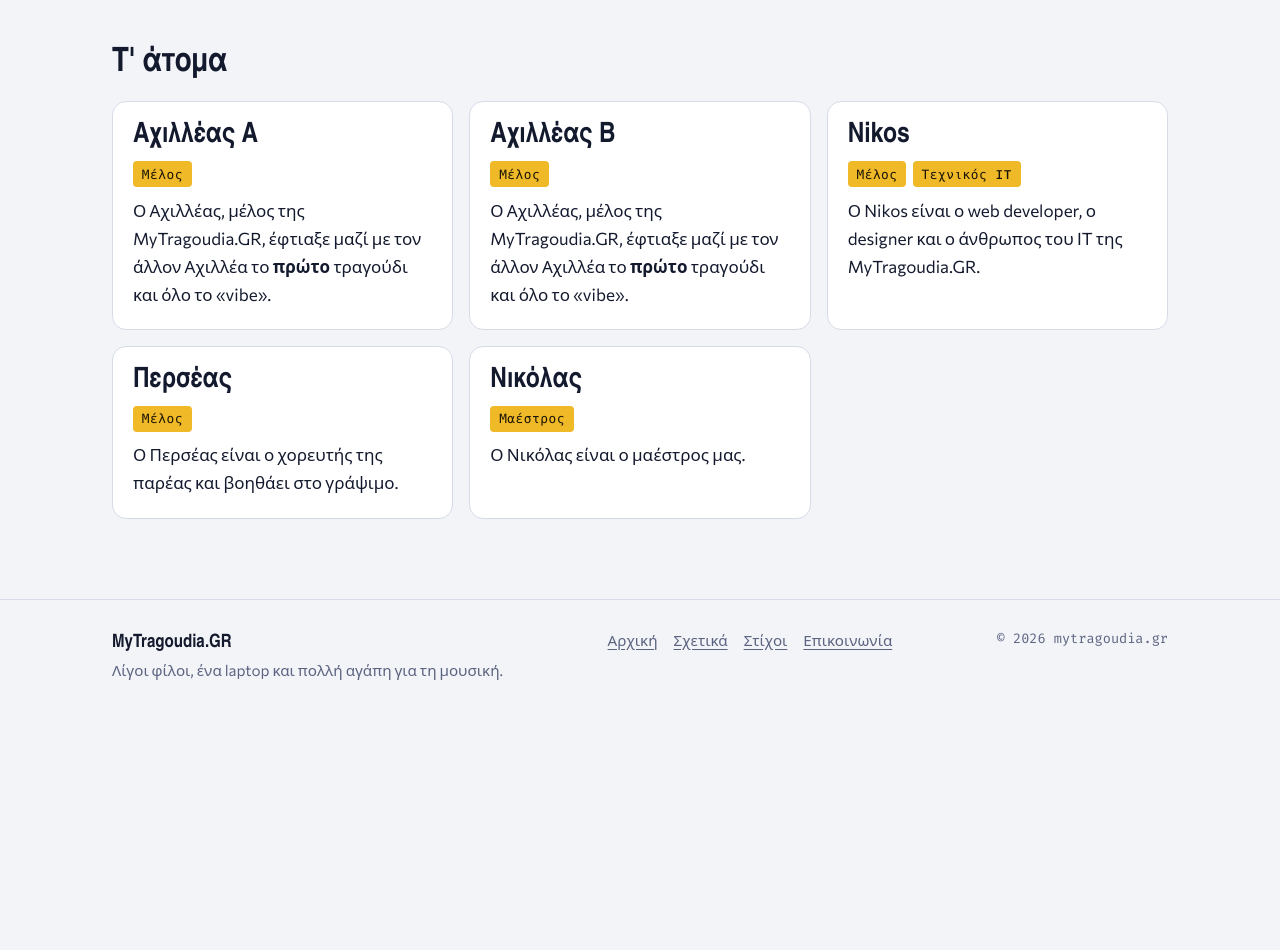
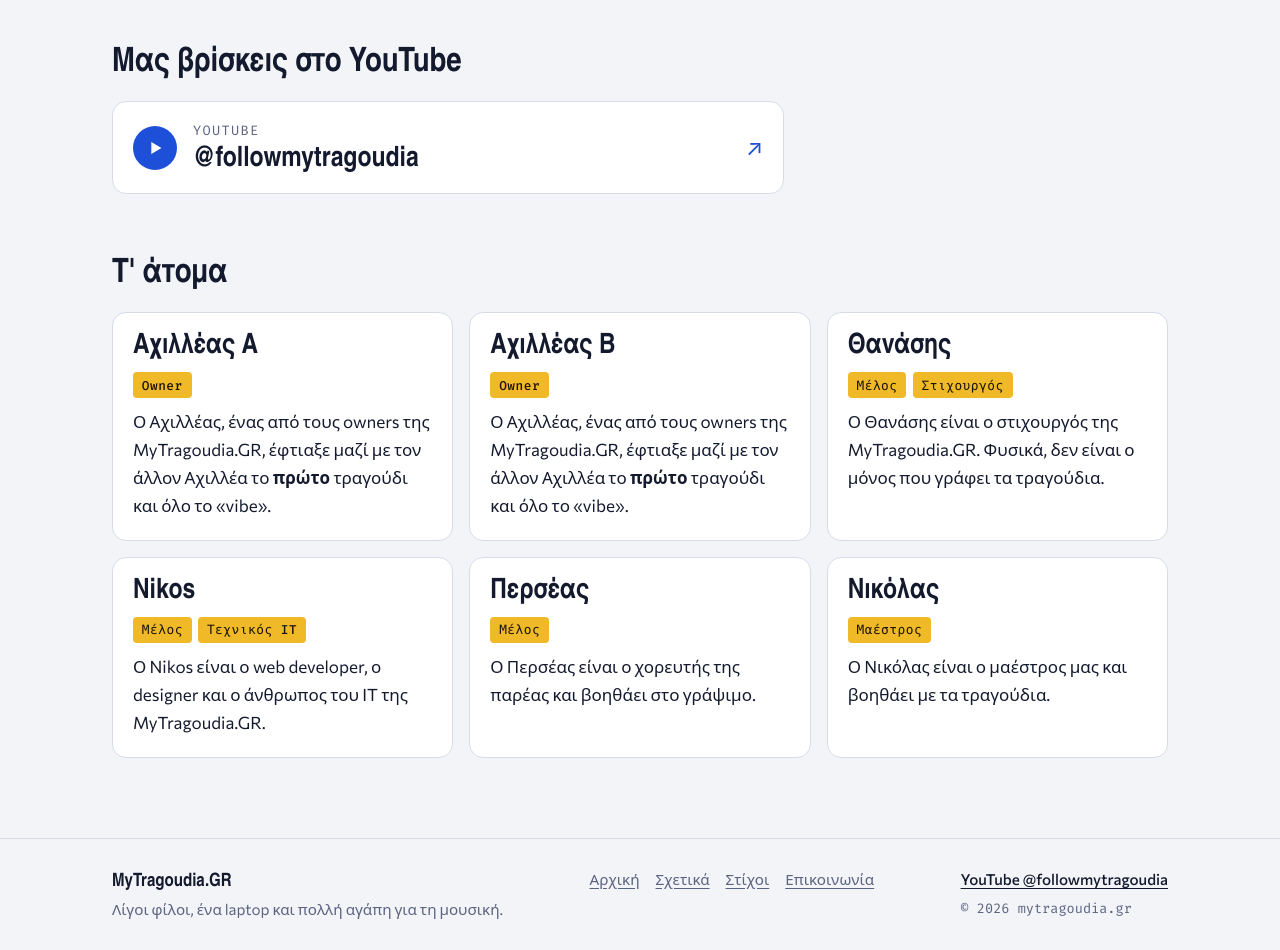
Before and after one commit to ngiotsas/mytragoudia.gr, an Eleventy site: page src/about.njk in a window 1280 px wide. Shown: the part 920-1870 px from the top of the page. Before the commit the page ends 1631 px from the top, so only its background shows below. Built offline with nearby package versions, Linux system fonts and the light colour scheme; Eleventy itself is replaced by a stand-in of ours; files that its build step writes are made by us from their sources; a web font is replaced by a local one.

Commit message:
Owners, Thanassis and a YouTube

```diff
--- a/src/_data/members.json
+++ b/src/_data/members.json
@@ -1,27 +1,46 @@
 [
   {
     "name": "Αχιλλέας Α",
-    "roles": ["Μέλος"],
-    "bio": "Ο Αχιλλέας, μέλος της MyTragoudia.GR, έφτιαξε μαζί με τον άλλον Αχιλλέα το <strong>πρώτο</strong> τραγούδι και όλο το «vibe»."
+    "roles": [
+      "Owner"
+    ],
+    "bio": "Ο Αχιλλέας, ένας από τους owners της MyTragoudia.GR, έφτιαξε μαζί με τον άλλον Αχιλλέα το <strong>πρώτο</strong> τραγούδι και όλο το «vibe»."
   },
   {
     "name": "Αχιλλέας Β",
-    "roles": ["Μέλος"],
-    "bio": "Ο Αχιλλέας, μέλος της MyTragoudia.GR, έφτιαξε μαζί με τον άλλον Αχιλλέα το <strong>πρώτο</strong> τραγούδι και όλο το «vibe»."
+    "roles": [
+      "Owner"
+    ],
+    "bio": "Ο Αχιλλέας, ένας από τους owners της MyTragoudia.GR, έφτιαξε μαζί με τον άλλον Αχιλλέα το <strong>πρώτο</strong> τραγούδι και όλο το «vibe»."
+  },
+  {
+    "name": "Θανάσης",
+    "roles": [
+      "Μέλος",
+      "Στιχουργός"
+    ],
+    "bio": "Ο Θανάσης είναι ο στιχουργός της MyTragoudia.GR. Φυσικά, δεν είναι ο μόνος που γράφει τα τραγούδια."
   },
   {
     "name": "Nikos",
-    "roles": ["Μέλος", "Τεχνικός IT"],
+    "roles": [
+      "Μέλος",
+      "Τεχνικός IT"
+    ],
     "bio": "Ο Nikos είναι ο web developer, ο designer και ο άνθρωπος του IT της MyTragoudia.GR."
   },
   {
     "name": "Περσέας",
-    "roles": ["Μέλος"],
+    "roles": [
+      "Μέλος"
+    ],
     "bio": "Ο Περσέας είναι ο χορευτής της παρέας και βοηθάει στο γράψιμο."
   },
   {
     "name": "Νικόλας",
-    "roles": ["Μαέστρος"],
-    "bio": "Ο Νικόλας είναι ο μαέστρος μας."
+    "roles": [
+      "Μαέστρος"
+    ],
+    "bio": "Ο Νικόλας είναι ο μαέστρος μας και βοηθάει με τα τραγούδια."
   }
 ]
--- a/src/_data/site.json
+++ b/src/_data/site.json
@@ -4,9 +4,25 @@
   "tagline": "Λίγοι φίλοι, ένα laptop και πολλή αγάπη για τη μουσική.",
   "email": "info@mytragoudia.gr",
   "nav": [
-    { "url": "/", "label": "Αρχική" },
-    { "url": "/about/", "label": "Σχετικά" },
-    { "url": "/lyrics/", "label": "Στίχοι" },
-    { "url": "/contact/", "label": "Επικοινωνία" }
-  ]
+    {
+      "url": "/",
+      "label": "Αρχική"
+    },
+    {
+      "url": "/about/",
+      "label": "Σχετικά"
+    },
+    {
+      "url": "/lyrics/",
+      "label": "Στίχοι"
+    },
+    {
+      "url": "/contact/",
+      "label": "Επικοινωνία"
+    }
+  ],
+  "youtube": {
+    "handle": "@followmytragoudia",
+    "url": "https://www.youtube.com/@followmytragoudia"
+  }
 }
--- a/src/_includes/base.njk
+++ b/src/_includes/base.njk
@@ -22,6 +22,6 @@
 <footer class="site-foot"><div class="wrap foot-row">
 <p><strong>{{ site.name }}</strong><br>{{ site.tagline }}</p>
 <nav aria-label="Υποσέλιδο">{% for item in site.nav %}<a href="{{ item.url }}">{{ item.label }}</a>{% endfor %}</nav>
-<p class="mono small">© {% year %} mytragoudia.gr</p></div></footer>
+<p class="foot-meta"><a class="foot-yt" href="{{ site.youtube.url }}" target="_blank" rel="noopener">YouTube {{ site.youtube.handle }}</a><span class="mono small">© {% year %} mytragoudia.gr</span></p></div></footer>
 </body>
 </html>
--- a/src/about.njk
+++ b/src/about.njk
@@ -18,6 +18,14 @@ permalink: /about/
 <p>Θέλεις να συνεργαστούμε ή έχεις μια ιδέα για τραγούδι; <a href="/contact/">Γράψε μας</a>.</p>
 </section>
 <section class="wrap block">
+<h2>Μας βρίσκεις στο YouTube</h2>
+<a class="yt-card" href="{{ site.youtube.url }}" target="_blank" rel="noopener">
+<span class="yt-play" aria-hidden="true"><svg viewBox="0 0 24 24" width="22" height="22"><path d="M8 5.5v13l11-6.5z"/></svg></span>
+<span class="yt-text"><span class="mono small">YouTube</span><span class="yt-handle">{{ site.youtube.handle }}</span></span>
+<span class="arrow" aria-hidden="true">↗</span>
+</a>
+</section>
+<section class="wrap block">
 <h2>Τ' άτομα</h2>
 <div class="members">
 {%- for m in members %}
--- a/src/assets/style.css
+++ b/src/assets/style.css
@@ -164,3 +164,18 @@ p { margin: 0; }
 .member { background: var(--card); border: 1px solid var(--line); border-radius: 14px; padding: 1.25rem; display: grid; gap: 0.6rem; align-content: start; min-width: 0; }
 .member h3 { margin: 0; font-family: var(--display); font-weight: 800; font-size: 1.75rem; line-height: 1.05; }
 .roles { display: flex; flex-wrap: wrap; gap: 0.4rem; }
+
+/* YouTube */
+.yt-card {
+  display: grid; grid-template-columns: auto 1fr auto; align-items: center; gap: 1rem;
+  padding: 1.1rem 1.25rem; background: var(--card); border: 1px solid var(--line); border-radius: 14px;
+  color: var(--ink); text-decoration: none; max-width: 42rem;
+}
+.yt-card:hover { border-color: var(--accent); }
+.yt-play { display: grid; place-items: center; width: 2.75rem; height: 2.75rem; border-radius: 50%; background: var(--accent); }
+.yt-play svg { fill: var(--accent-ink); }
+.yt-text { display: grid; gap: 0.15rem; min-width: 0; }
+.yt-text .mono { color: var(--muted); text-transform: uppercase; letter-spacing: 0.1em; }
+.yt-handle { font-family: var(--display); font-weight: 700; font-size: clamp(1.3rem, 4vw, 1.75rem); line-height: 1.1; overflow-wrap: anywhere; }
+.foot-meta { display: grid; gap: 0.35rem; }
+.foot-yt { color: var(--ink); font-weight: 500; }
```
